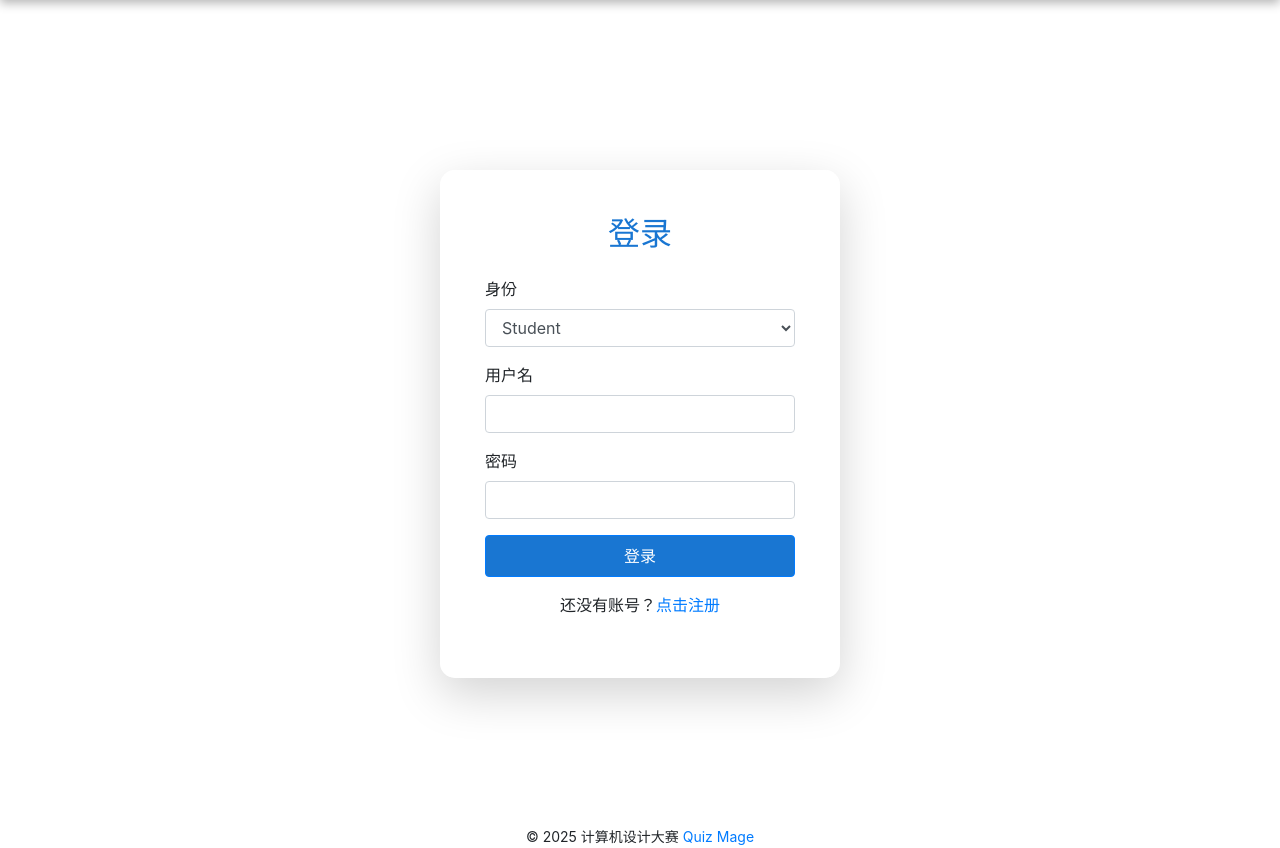
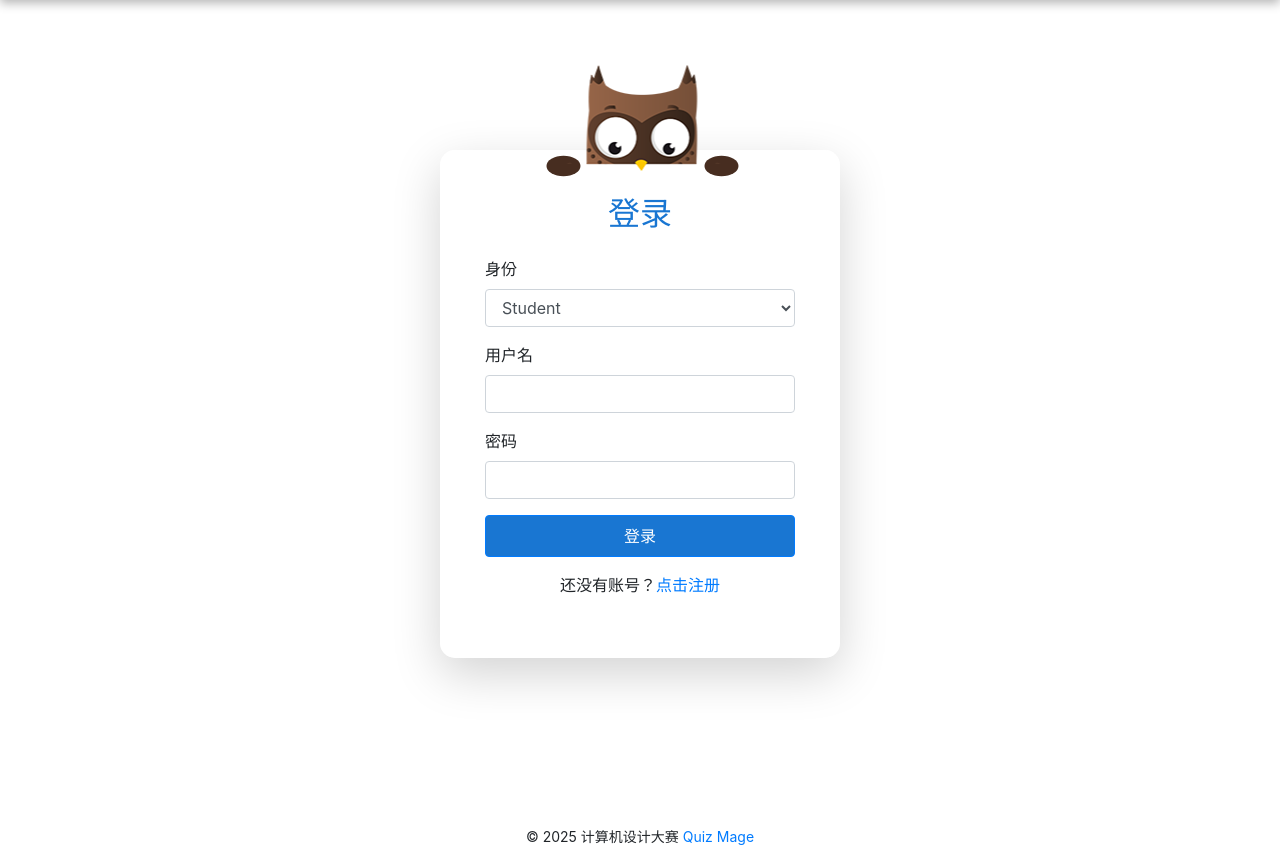
Before and after one commit to Stray36/quiz_mage, a Flask app: page / in a window 1280 px wide. Shown: the part 65-913 px from the top of the page. Run offline with Flask 3, Linux system fonts and the light colour scheme; parts of the project's set-up code (start-up, migrations or seed data) failed here and were passed over; some libraries are stand-ins or nearby versions.

Commit message:
owl added

```diff
--- a/backend/app.py
+++ b/backend/app.py
@@ -204,14 +204,14 @@ def analyze_quiz():
 
 
 @app.route('/auto_quiz', methods=['GET'])
-def get_quizzes_0():
+def get_student_quizzes():
     """获取所有测验"""
     try:
         sno = request.args.get('sno')  # 从 URL 参数获取 sno
         if not sno:
             return jsonify({"error": "缺少 sno 参数"}), 400
 
-        quizzes = get_all_quizzes0(sno)
+        quizzes = get_all_quizzes(sno)
         return jsonify(quizzes), 200
     except Exception as e:
         logger.error(f"获取测验列表失败: {str(e)}")
@@ -231,7 +231,7 @@ def get_quizzes():
             print("缺少 sno/tno 参数")
             return jsonify({"error": "缺少 sno tno参数"}), 400
         if sno:
-            quizzes = get_all_quizzes(sno)
+            quizzes = get_all_quizzes4student(sno)
         else:
             quizzes = get_all_quizzes4teacher(tno)
         return jsonify(quizzes), 200
--- a/backend/db_service.py
+++ b/backend/db_service.py
@@ -248,7 +248,7 @@ def get_analysis_by_quiz_id(sno, quiz_id):
             conn.close()
 
 # 获取所有测验
-def get_all_quizzes0(sno):
+def get_all_quizzes(sno):
     """获取所有测验"""
     conn = None
     try:
@@ -274,7 +274,7 @@ def get_all_quizzes0(sno):
             conn.close()
 
 # 获取所有作业
-def get_all_quizzes(sno):
+def get_all_quizzes4student(sno):
     conn = None
     try:
         # 连接数据库
--- a/backend/db_sqlite.py
+++ b/backend/db_sqlite.py
@@ -4,7 +4,7 @@ import sqlite3
 
 # 建立数据库连接
 def open_db():
-    database = "merged_database.db"
+    database = "database.db"
     conn = sqlite3.connect(database)
     # conn.row_factory = sqlite3.Row
     return conn
--- a/backend/static/css/style.css
+++ b/backend/static/css/style.css
@@ -1,4 +1,3 @@
-
 .btn-primary {
     background-color: #1976d2 !important; /* 主要颜色设为蓝色 /
     color: white !important; / 按钮文字设为白色 */
@@ -36,48 +35,7 @@
     background: rgba(255, 255, 255, 0.3);
     backdrop-filter: blur(20px);
     -webkit-backdrop-filter: blur(20px);
-    transform: scale(1.02);
-    }
-
-
-.btn-primary {
-    background-color: #1976d2 !important; /* 主要颜色设为蓝色 /
-    color: white !important; / 按钮文字设为白色 */
-    border-radius: 4px !important;
-    min-width: 100px !important;
-    padding: 8px 16px !important;
-    font-weight: 400px !important;
-    transition: all 0.3s ease-in-out;
-}
-
-.btn-primary:hover {
-    background-color: #0056b3  !important;
-    transform: scale(1.05);
-}
-
-    .container {
-    display: flex;
-    justify-content: center;
-    align-items: center;
-    height: 100vh;
-    }
-
-    .card {
-    background: rgba(255, 255, 255, 0.2);
-    border-radius: 15px;
-    padding: 20px;
-    box-shadow: 0 4px 10px rgba(0, 0, 0, 0.1);
-    backdrop-filter: blur(15px);
-    -webkit-backdrop-filter: blur(15px);
-    border: 1px solid rgba(255, 255, 255, 0.3);
-    transition: all 0.3s ease-in-out;
-    }
-
-    .card:hover {
-    background: rgba(255, 255, 255, 0.3);
-    backdrop-filter: blur(20px);
-    -webkit-backdrop-filter: blur(20px);
-    transform: scale(1.02);
+    transform: scale(1.01);
     }
 
     .navbar {
@@ -101,18 +59,6 @@
     }
 
 
-
-    .navbar a {
-        color: white !important; /* 导航栏链接字体颜色 */
-
-        text-decoration: none;
-    }
-
-
-    h2 {
-    color: #1976d2;
-    }
-
     .alert-container {
         position: fixed;
         top: 100px;
@@ -121,3 +67,82 @@
         z-index: 1050; /* 确保消息显示在其他内容之上 */
         width: 50%; /* 控制消息宽度 */
     }
+
+    /*猫头鹰 */
+
+
+
+
+/* 猫头鹰手部/翅膀 - 默认状态（不输入密码时） */
+.owl {
+    width: 211px;
+    height: 108px;
+    /* 背景图片 */
+    background: url("../pic/image.png") no-repeat;
+    /* 绝对定位 */
+    position: absolute;
+    top: 130px;
+    /* 水平居中 */
+    left: 50%;
+    z-index: 10;
+    transform: translateX(-50%);
+}
+
+.owl .hand {
+    width: 34px;
+    height: 34px;
+    border-radius: 40px;
+    background-color: #472d20;
+    /* 绝对定位 */
+    position: absolute;
+    left: 12px;
+    bottom: -10px;
+    /* 沿Y轴缩放0.6倍（压扁） */
+    transform: scaleY(0.6);
+    /* 动画过渡 */
+    transition: 0.3s ease-out;
+}
+
+.owl .hand.hand-r {
+    left: 170px;
+}
+
+.owl.password .hand {
+    transform: translateX(42px) translateY(-15px) scale(0.7);
+}
+
+.owl.password .hand.hand-r {
+    transform: translateX(-42px) translateY(-15px) scale(0.7);
+}
+
+.owl .arms {
+    position: absolute;
+    top: 58px;
+    width: 100%;
+    height: 41px;
+    overflow: hidden;
+}
+
+.owl .arms .arm {
+    width: 40px;
+    height: 65px;
+    position: absolute;
+    left: 20px;
+    top: 40px;
+    background: url("../pic/imageleft.png") no-repeat;
+    transform: rotate(-20deg);
+    transition: 0.3s ease-out;
+}
+
+.owl .arms .arm.arm-r {
+    transform: rotate(20deg) scaleX(-1);
+    left: 158px;
+}
+
+.owl.password .arms .arm {
+    transform: translateY(-40px) translateX(40px);
+}
+
+.owl.password .arms .arm.arm-r {
+    transform: translateY(-40px) translateX(-40px) scaleX(-1);
+}
--- a/backend/templates/index.html
+++ b/backend/templates/index.html
@@ -1,17 +1,31 @@
 {% extends 'base.html' %}
 {% from 'bootstrap/form.html' import render_form %}
 {% from 'bootstrap/nav.html' import render_nav_item %}
-{% from 'bootstrap/utils.html' import render_messages %}  {# 修正这里 #}
+{% from 'bootstrap/utils.html' import render_messages %}
 
 {% block head %}
     {{ render_nav_item('login_bp.index', 'Home') }}
 {% endblock %}
 
 {% block content %}
-<div class="container d-flex justify-content-center align-items-center" style="min-height: 100vh;">
-    <div class="card shadow-lg p-4" style="max-width: 400px; width: 100%;">
+<div class="container d-flex flex-column align-items-center justify-content-center" style="min-height: 100vh;">
+
+    <!-- 猫头鹰容器 -->
+    <div class="owl">
+        <div class="owl-head"></div>
+        <div class="hand"></div>
+        <div class="hand hand-r"></div>
+        <div class="arms">
+            <div class="arm"></div>
+            <div class="arm arm-r"></div>
+        </div>
+    </div>
+
+
+    <!-- 登录卡片 -->
+    <div class="card shadow-lg p-4" style="max-width: 400px; width: 100%; margin-top: -40px; z-index: 1;">
         <div class="card-body">
-            <h2 class="text-center mb-4"> 登录</h2>
+            <h2 class="text-center mb-4">登录</h2>
 
             <!-- 登录表单 -->
             {{ render_form(form, button_map={'submit': 'primary btn-block'}) }}
@@ -22,5 +36,24 @@
             </p>
         </div>
     </div>
+
 </div>
+
+<script>
+    document.addEventListener('DOMContentLoaded', function() {
+        // 使用属性选择器获取密码输入框
+        const passwordInput = document.querySelector('input[type="password"]');
+        const owl = document.querySelector('.owl');
+
+        if (passwordInput && owl) {
+          passwordInput.addEventListener('focus', function() {
+            owl.classList.add('password');
+          });
+
+          passwordInput.addEventListener('blur', function() {
+            owl.classList.remove('password');
+          });
+        }
+      });
+</script>
 {% endblock %}
--- a/backend/templates/teacher_course.html
+++ b/backend/templates/teacher_course.html
@@ -2,10 +2,10 @@
 {% from 'bootstrap/table.html' import render_table %}
 
 {% block content %}
-    <div class="table-container">
+    <div class="table-responsive">
         {% for message in messages %}
-            {% if message %}  {# 确保 message 不为空 #}
-                <div class="table-wrapper">
+            {% if message %}
+                <div class="table-striped">
                     <h4>
                         {{ message[0].cname }}
                         ID: {{ message[0].cno }}
--- a/frontend/src/TeacherPages/SpecificHomework.js
+++ b/frontend/src/TeacherPages/SpecificHomework.js
@@ -72,7 +72,7 @@ export function SpecificHomeworkPage() {
         作业分析页面
       </Typography>
       <Typography variant="subtitle1" gutterBottom>
-        Analysis ID: {analysisId}, Teacher Number: {tno}
+        ID: {analysisId}, 教师号: {tno}
       </Typography>
 
       {/* 扇形图：总体正确率与错误率 */}
@@ -121,7 +121,9 @@ export function SpecificHomeworkPage() {
       {/* 词云图 */}
       <Paper elevation={3} sx={{ p: 3, mb: 4 }}>
         <div>
-            <h1>词云示例</h1>
+            <Typography variant="h6" gutterBottom>
+              词云图
+            </Typography>
             <WordCloudComponent data={wordCloudData} />
         </div>
       </Paper>
```
Also changed, not shown: backend/templates/student_course_select.html (+4 -5 lines), backend/merged_database.db (added), backend/static/pic/image.png (added), backend/static/pic/imageleft.png (added), 1 other file.
